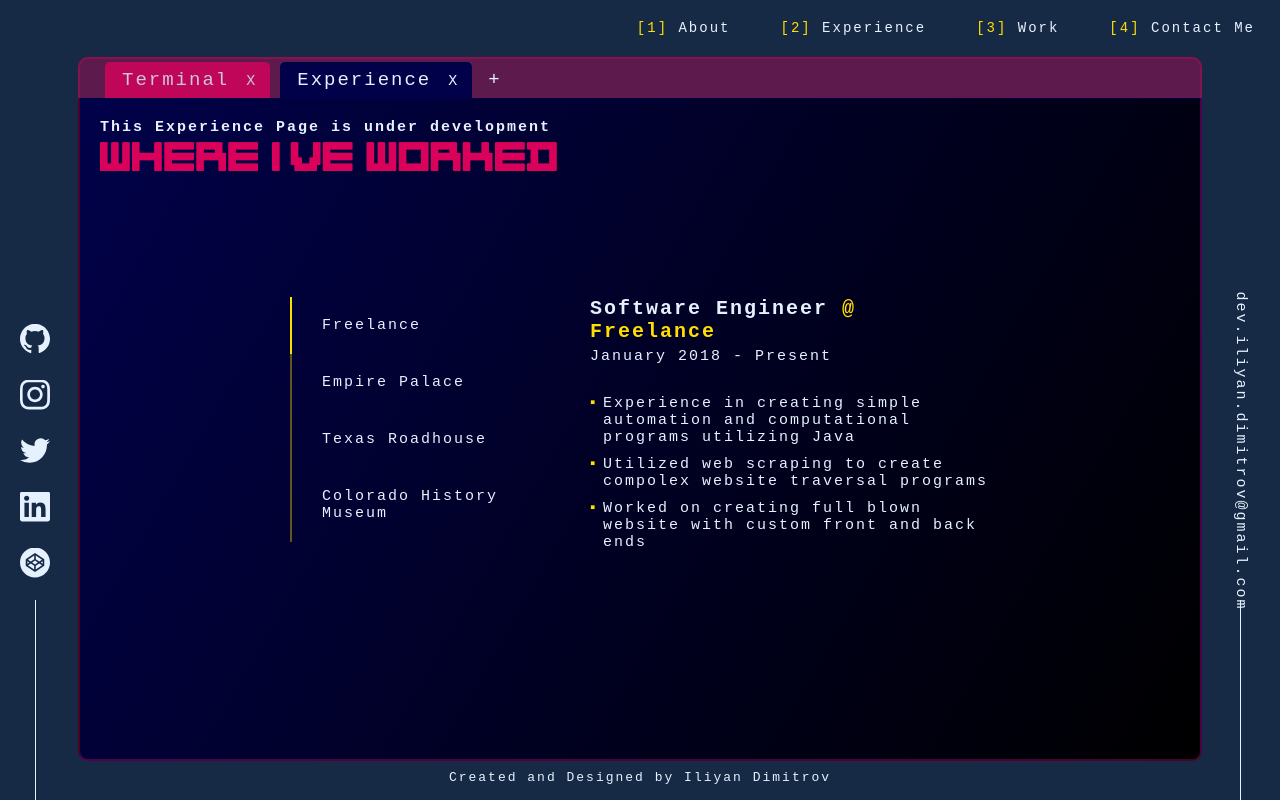
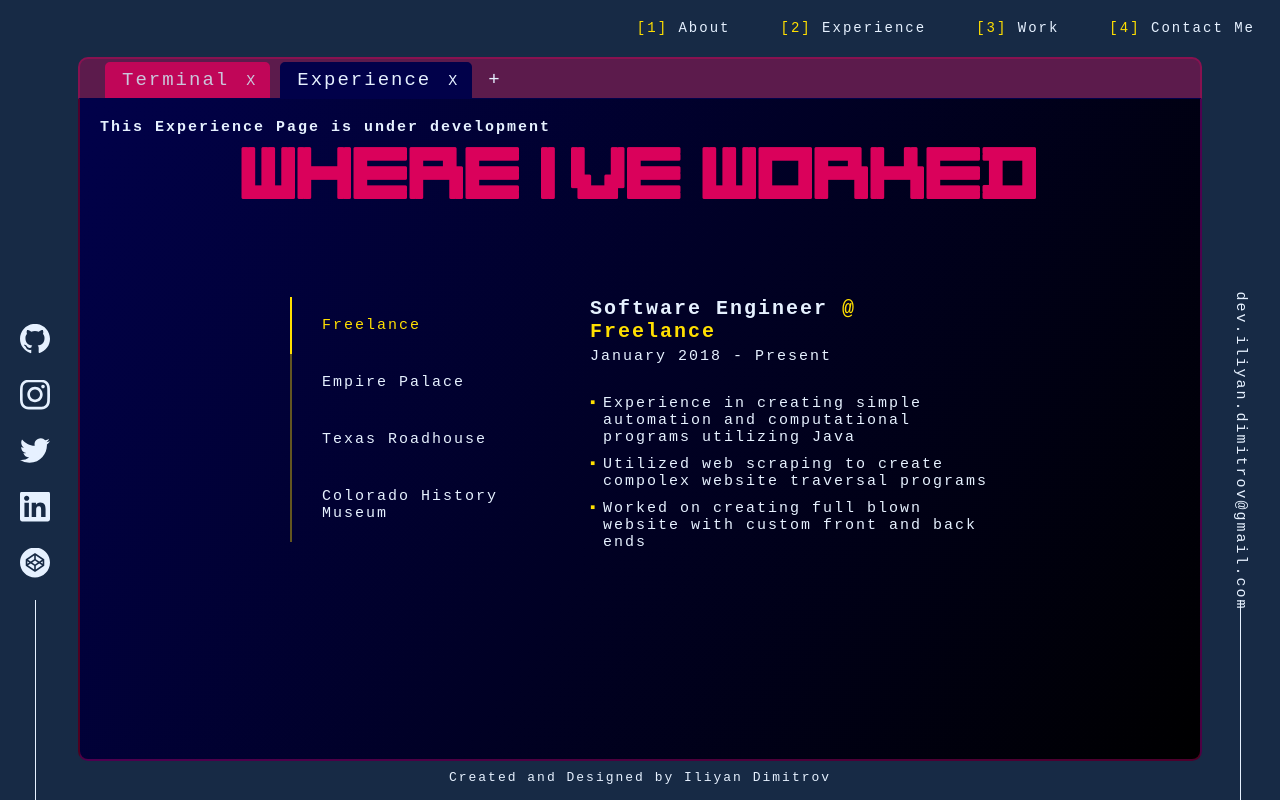
Before and after one commit to IliyanID/Portfolio-Website, a React (Create React App) app in the folder Front-End/: page / in a window 1280 px wide. Both pictures are taken after a click on the item "Experience". Built offline with nearby package versions, Linux system fonts and the light colour scheme.

Commit message:
Addeded Header Styling

```diff
--- a/Front-End/src/Components/Experience/Experience.css
+++ b/Front-End/src/Components/Experience/Experience.css
@@ -15,14 +15,15 @@
     }
 }
 
-h2{
-    font-size:260%!important;
+.title{
+
     width:100%;
+    text-align: center;
 }
 .yellow{
     color:var(--yellow);
     font-size:1em;
-    font-weight:bolder
+    font-weight:bolder;
 }
 
 
@@ -49,6 +50,8 @@ h2{
     list-style:none;
     width:300px;
 
+    user-select: none;
+
 }
     .jobSelector li{
         width:200px;
@@ -56,6 +59,8 @@ h2{
         padding:20px 0px 20px 30px;
         border-left:2px solid var(--tranYellow);
         transition:background-color .5s;
+
+
     }
     .jobSelector li:hover{
         background-color:var(--tranYellow);
@@ -63,6 +68,7 @@ h2{
     }
     .jobSelected{
         border-left:2px solid var(--yellow) !important;
+        color:var(--yellow);
     }
 
 
--- a/Front-End/src/Components/Experience/Experience.js
+++ b/Front-End/src/Components/Experience/Experience.js
@@ -50,7 +50,7 @@ const Experience = () =>{
     <div className = "experience main">
         <h1>This Experience Page is under development</h1>
         <div>
-            <h2>Where I've Worked</h2>
+            <h2 className="title">Where I've Worked</h2>
             <div className="container">
                 <ul className="jobSelector">
                     {jobSelector}
```
